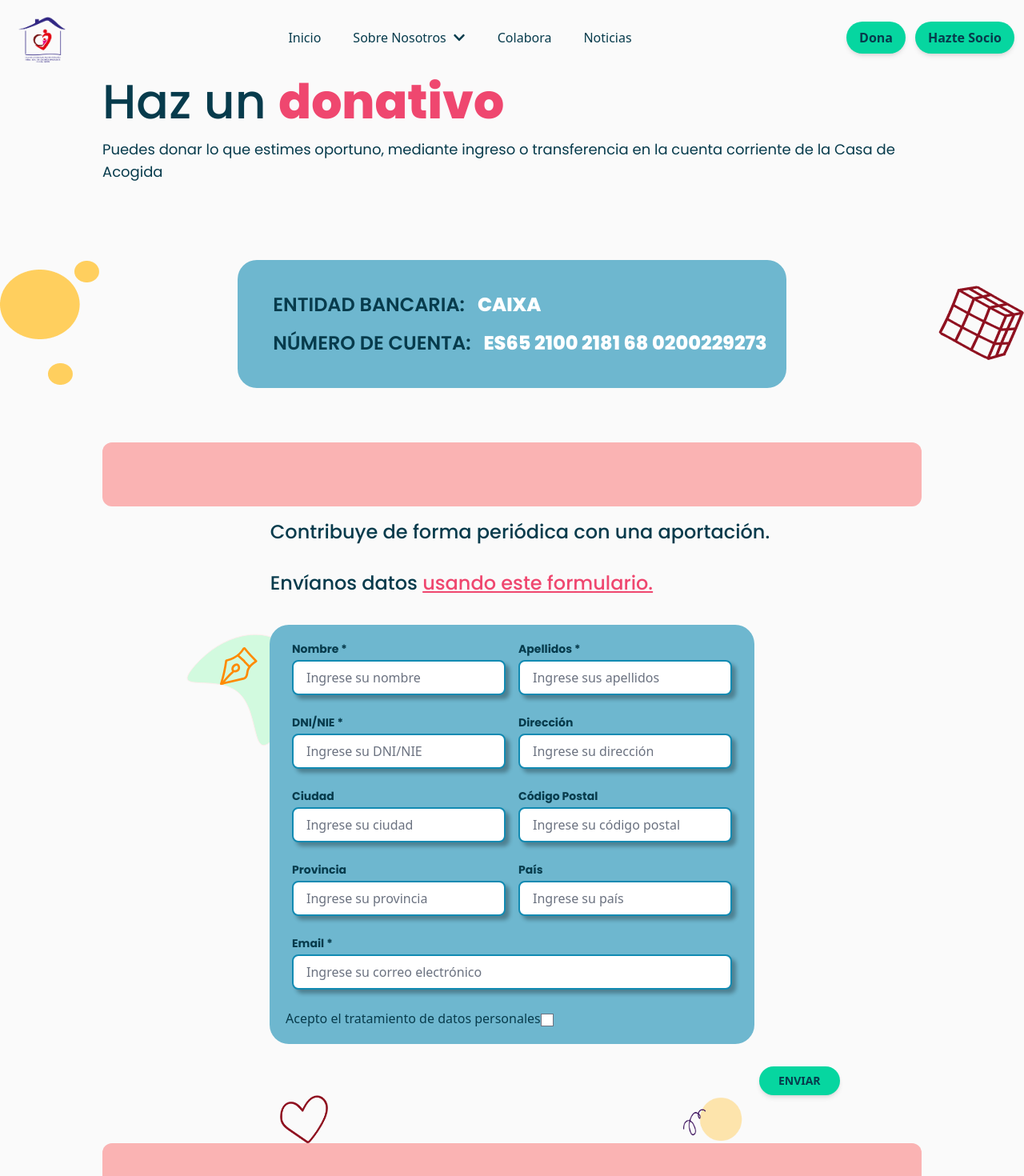
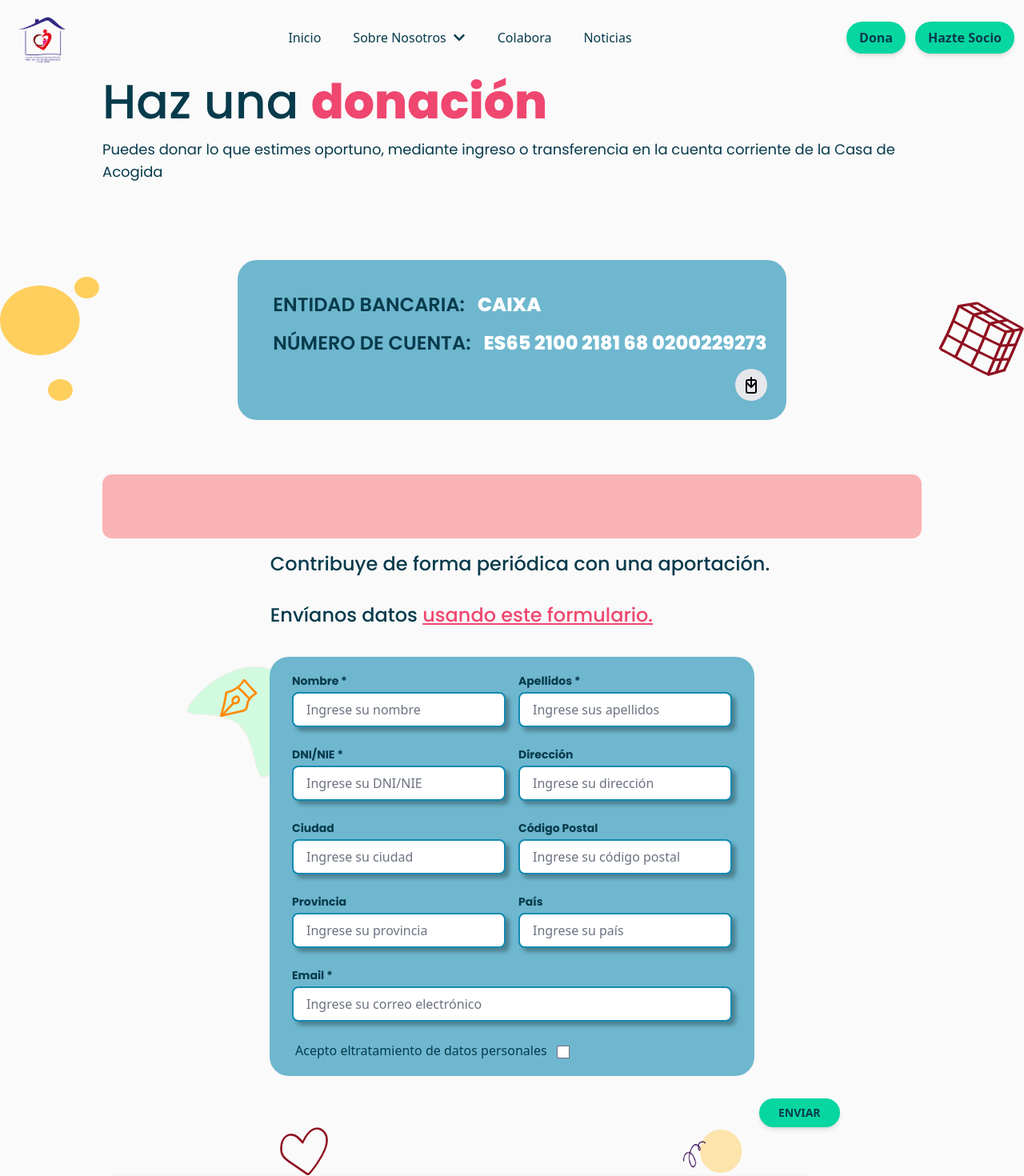
Before and after one commit to vallefarinha/front-casa, a React (Vite) app: page /partnership in a window 1280 px wide. Shown: the top 1470 px of the page at 80% size. Built offline with nearby package versions, Linux system fonts and the light colour scheme.

Commit message:
add copy clipboard

```diff
--- /dev/null
+++ b/src/components/buttons/ClipboardButton.jsx
@@ -0,0 +1,31 @@
+import { useState } from 'react';
+
+const ClipboardButton = ({ textToCopy }) => {
+  const [copied, setCopied] = useState(false);
+
+  const copyToClipboard = async () => {
+    try {
+      await navigator.clipboard.writeText(textToCopy);
+      setCopied(true);
+      setTimeout(() => {
+        setCopied(false);
+      }, 700);
+    } catch (error) {
+      console.error('Error al copiar al portapapeles:', error);
+    }
+  };
+
+  return (
+    <button
+    className={`p-2 rounded-full hover:bg-gray-300 ${copied ? 'hover:bg-tertiaryColor' : 'bg-gray-200'}`}
+    onClick={copyToClipboard}
+  >
+    <svg xmlns="http://www.w3.org/2000/svg" className="h-6 w-6" fill="none" viewBox="0 0 24 24" stroke="currentColor">
+      <path strokeLinecap="round" strokeLinejoin="round" strokeWidth="2" d="M16 6H8a2 2 0 0 0-2 2v12a2 2 0 0 0 2 2h8a2 2 0 0 0 2-2V8a2 2 0 0 0-2-2z"/>
+      <path strokeLinecap="round" strokeLinejoin="round" strokeWidth="2" d="M17 10l-5 5-5-5M12 15V3"/>
+    </svg>
+  </button>
+  );
+};
+
+export default ClipboardButton;
--- a/src/components/cards/ColaborateCard/DonationCard.jsx
+++ b/src/components/cards/ColaborateCard/DonationCard.jsx
@@ -1,5 +1,7 @@
 import React from "react";
 import CardNumberTitle from "../../title/CardNumberTitle";
+import ClipboardButton from "../../buttons/ClipboardButton";
+
 const DonationCard = () => {
   return (
     <div className=" flex items-center justify-center pt-16 pb-16 ">
@@ -19,11 +21,15 @@ const DonationCard = () => {
         <CardNumberTitle
           wordBlue={"ENTIDAD BANCARIA:"}
           wordWhite={" CAIXA"}
-        ></CardNumberTitle>
+        />
         <CardNumberTitle
           wordBlue={"NÚMERO DE CUENTA:"}
           wordWhite={"ES65 2100 2181 68 0200229273"}
         ></CardNumberTitle>
+         <span className="flex justify-end">
+          <ClipboardButton  textToCopy="ES65 2100 2181 68 0200229273" />
+        </span>
+
       </div>
 
     </div>
--- a/src/components/form/PersonalDataCheck.jsx
+++ b/src/components/form/PersonalDataCheck.jsx
@@ -3,11 +3,11 @@ import React from 'react';
 const PersonalDataCheck = () => {
     return (
       <div>
-        <label htmlFor="personaldata">
+        <label htmlFor="personaldata" className="ml-3"> Acepto el
           <a
             href="#personal_data"
             className="hover:text-quarteryColor transition-opacity">
-            Acepto el tratamiento de datos personales
+             tratamiento de datos personales
           </a>
         </label>
         <input
@@ -16,6 +16,7 @@ const PersonalDataCheck = () => {
           name="personaldata"
           required
           value="SI"
+          className="ml-3"
         />
       </div>
     );
--- a/src/components/form/Tax.jsx
+++ b/src/components/form/Tax.jsx
@@ -1,10 +1,13 @@
 import React from 'react';
 import TaxText from '../texts/TaxText';
+import TitleCard from '../cards/ColaborateCard/TitleCard';
+import TitleForm from './TitleForm';
 
 
 const Tax = () => {
   return (
     <div>
+        <TitleForm wordBlue="¿Cuánto quieres" wordPink="aportar?" textAlign="center" />
         <TaxText/>
     </div>
   )
--- a/src/components/title/CardNumberTitle.jsx
+++ b/src/components/title/CardNumberTitle.jsx
@@ -2,7 +2,7 @@ import React from "react";
 
 const CardNumberTitle = ({ wordBlue, wordWhite, textAlign }) => {
   return (
-    <section className={`my-4 ml-5 md:text-2xl text-xl font-poppinsSemiBold w-full flex flex-col md:flex-row`}>
+  <section className={`my-4 ml-5 md:text-2xl text-xl font-poppinsSemiBold w-full flex flex-col md:flex-row`}>
     <div className="text-LetterColor md:mr-4">{wordBlue}</div>
     <div className="text-white font-poppinsExtraBold mt-2 md:mt-0">{wordWhite}</div>
   </section>
--- a/src/pages/Collaborate.jsx
+++ b/src/pages/Collaborate.jsx
@@ -33,7 +33,7 @@ function Collaborate() {
   return (
     <div className="w-[80%] mx-auto">
 
-      <Title wordBlue={"Haz un"} wordPink={"donativo"}></Title>
+      <Title wordBlue={"Haz una"} wordPink={"donación"}></Title>
       <RegularText30
         text={ "Puedes donar lo que estimes oportuno, mediante ingreso o transferencia en la cuenta corriente de la Casa de Acogida" }
       ></RegularText30>
@@ -63,7 +63,6 @@ function Collaborate() {
         <img src="src/assets/images/Corazon.png" alt="Corazon" />
         <img src="src/assets/images/octagono.png" alt="octagono" />
       </div>
-      <TitleCard></TitleCard>
       <Tax/>
       <Legislation></Legislation>
 
```
